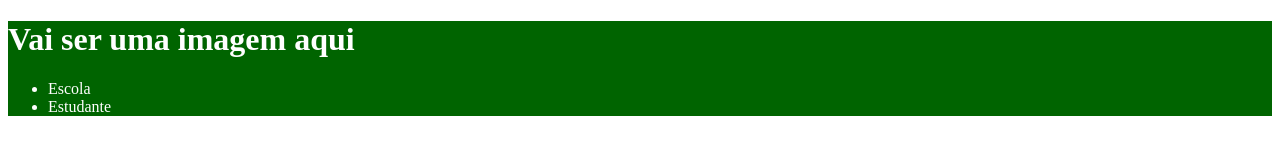
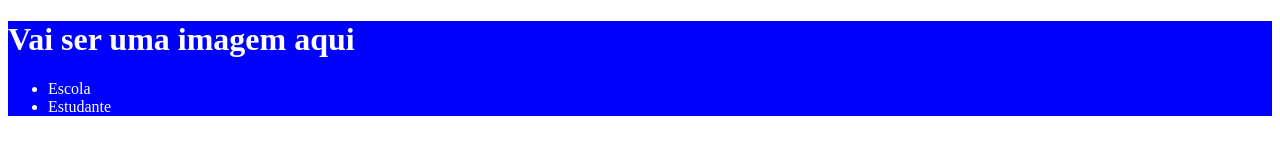
Before and after one commit to DaniloAntonucci47/site-turma-criativo-2, a plain HTML site: page index.html in a window 1280 px wide. Drawn offline with Linux system fonts and the light colour scheme.

Commit message:
Add files via upload

```diff
--- a/style.css
+++ b/style.css
@@ -1,4 +1,4 @@
 header {
-    background-color: darkgreen;
+    background-color: blue;
     color: white;
 }
```
